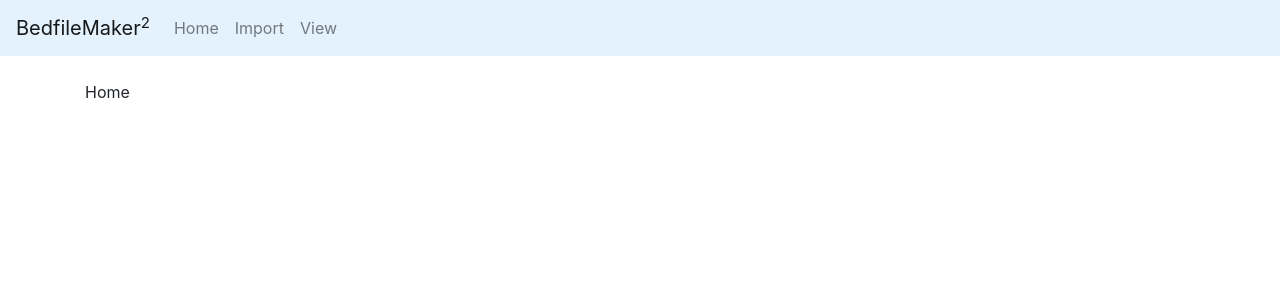
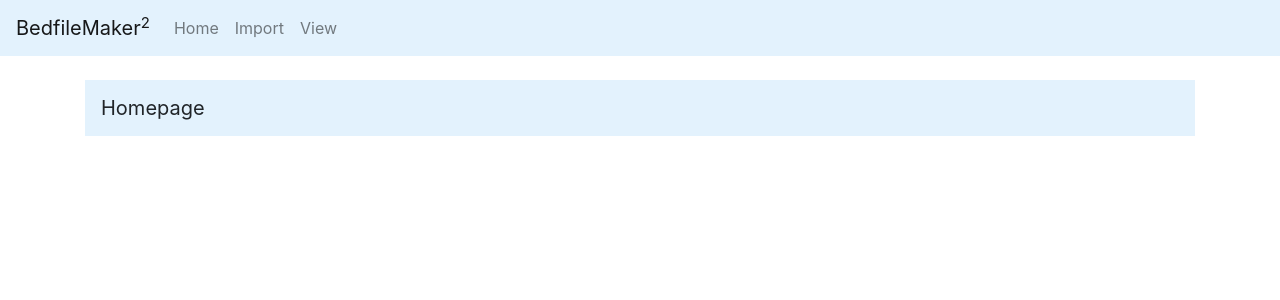
Before and after one commit to moka-guys/bedfile_editor, a Django app: page / in a window 1280 px wide. Shown: the top 300 px of the page. Run offline with Django 3.2, Linux system fonts and the light colour scheme; parts of the project's set-up code (start-up, migrations or seed data) failed here and were passed over; some libraries are stand-ins or nearby versions.

Commit message:
Made home and view page titles consistent with import page

```diff
--- a/bed_maker/templates/bed_maker/home.html
+++ b/bed_maker/templates/bed_maker/home.html
@@ -1,4 +1,7 @@
 {% extends 'bed_maker/base.html' %}
 {% block content %}
-    <p>Home</p>
+    <nav class="navbar navbar-light" style="background-color: #e3f2fd;">
+    <a class="navbar-brand">Homepage</a>
+    </nav>
+    <br>
     {% endblock %}
--- a/bed_maker/templates/bed_maker/view.html
+++ b/bed_maker/templates/bed_maker/view.html
@@ -1,4 +1,7 @@
 {% extends 'bed_maker/base.html' %}
 {% block content %}
-    <p>View</p>
+    <nav class="navbar navbar-light" style="background-color: #e3f2fd;">
+    <a class="navbar-brand">View variants</a>
+    </nav>
+    <br>
     {% endblock %}
```
